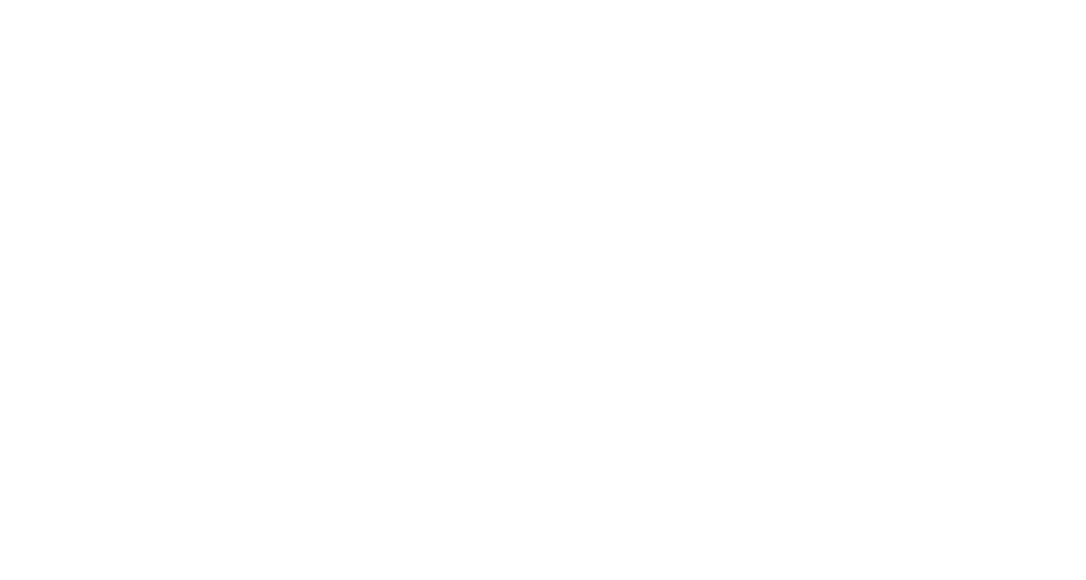
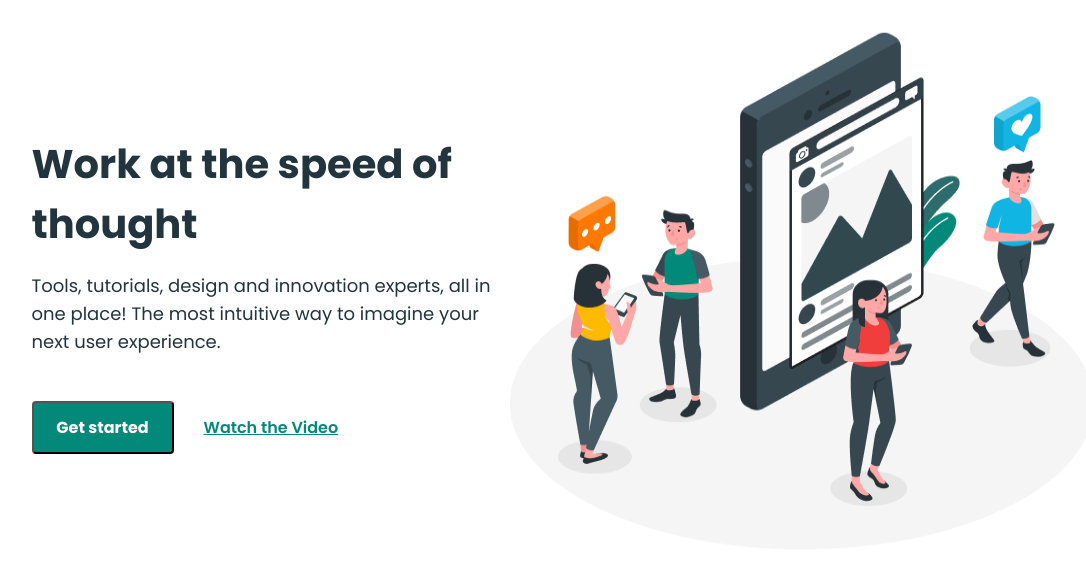
Before and after one commit to Hellwood1/business-promotion-team-project, a website built with Vite: page src/index.html in a window 1280 px wide. Shown: the whole page, without its empty margins (71-1157 px from the left). Built offline with nearby package versions, Linux system fonts and the light colour scheme; a web font is replaced by a local one.

Commit message:
hero section

```diff
--- a/src/css/layout/hero-secion.css
+++ b/src/css/layout/hero-secion.css
@@ -0,0 +1,119 @@
+/* =============== MOBILE ===============*/
+
+.hero-section-container {
+    padding-top: 15px;
+    padding-bottom: 58px;
+    padding-right: 20px;
+    padding-left: 20px;
+}
+
+.hero-section-thumb {
+    padding-bottom: 16px;
+}
+
+.hero-section-img {
+    width: 338px;
+    margin: 0 auto;
+}
+
+.hero-section-header {
+    text-align: center;
+    padding-bottom: 16px;
+
+    color: var(--black);
+    font-size: 36px;
+    font-weight: 700;
+    line-height: 1.67;
+}
+
+.hero-section-text {
+    text-align: center;
+    padding-bottom: 16px;
+
+    color: var(--black);
+    font-size: 18px;
+    font-weight: 400;
+    line-height: 1.56;
+}
+
+.hero-section-button-wraper {
+    display: flex;
+    gap: 28px;
+    justify-content: center;
+    align-items: center;
+}
+
+.hero-section-button {
+    width: 142px;
+    height: 53px;
+    border-radius: 4px;
+    background: var(--dark-green);
+
+    color: #FFF;
+    font-size: 16px;
+    font-weight: 700;
+}
+
+.hero-section-link {
+    color: var(--dark-green);
+
+    font-size: 16px;
+    font-weight: 600;
+
+    text-decoration-line: underline;
+}
+
+/* =============== Desktop ===============*/
+
+@media screen and (min-width: 1150px) {
+    .hero-section-container {
+        display: flex;
+        flex-direction: row;
+        justify-content: center;
+
+        padding-top: 22px;
+        padding-bottom: 50px;
+    }
+
+    .hero-section-thumb {
+        max-width: 610px;
+        max-height: 555px;
+        order: 1;
+    }
+
+    .hero-section-img {
+        width: 100%;
+        height: 100%;
+    }
+
+    .hero-section-wraper {
+        max-width: 465px;
+        padding-top: 112px;
+    }
+
+    .hero-section-header {
+        padding-bottom: 18px;
+        text-align: left;
+
+        color: var(--black);
+        font-size: 40px;
+        font-weight: 700;
+        line-height: 1.5;
+    }
+
+    .hero-section-text {
+        padding-bottom: 45px;
+        text-align: left;
+
+        color: var(--black);
+        font-size: 18px;
+        font-weight: 400;
+        line-height: 1.56;
+    }
+
+    .hero-section-button-wraper {
+        gap: 30px;
+        justify-content: left;
+        align-items: center;
+    }
+}
--- a/src/partials/hero-section.html
+++ b/src/partials/hero-section.html
@@ -1,5 +1,29 @@
-<section>
-  <div>
-    <!-- Vadim -->
+<section class="hero-section">
+  <div class="hero-section-container container">
+    <div class="hero-section-thumb">
+      <img
+      class="hero-section-img"
+      srcset="
+      /img/hero-section/hero-img.png 610w,
+      /img/hero-section/hero-img@x2.png 1220w,
+      /img/hero-section/amico.png 338w,
+      /img/hero-section/amico@x2.png 676w,
+      "
+      sizes="
+      (min-width: 1150px) 610px,
+      (max-width: 1149px) 338px
+      "
+      src="img/hero-section/hero-img.png"
+      alt="Рисунок людей"
+      width="610">
+    </div>
+    <div class="hero-section-wraper">
+      <h1 class="hero-section-header">Work at the speed of thought</h1>
+      <p class="hero-section-text">Tools, tutorials, design and innovation experts, all in one place! The most intuitive way to imagine your next user experience.</p>
+      <div class="hero-section-button-wraper">
+        <button class="hero-section-button">Get started</button>
+        <a class="hero-section-link" href="">Watch the Video</a>
+      </div>
+    </div>
   </div>
 </section>
```
Also changed, not shown: src/img/hero-section/amico.png (added), src/img/hero-section/amico@x2.png (added), src/img/hero-section/hero-img.png (added), src/img/hero-section/hero-img@x2.png (added).
